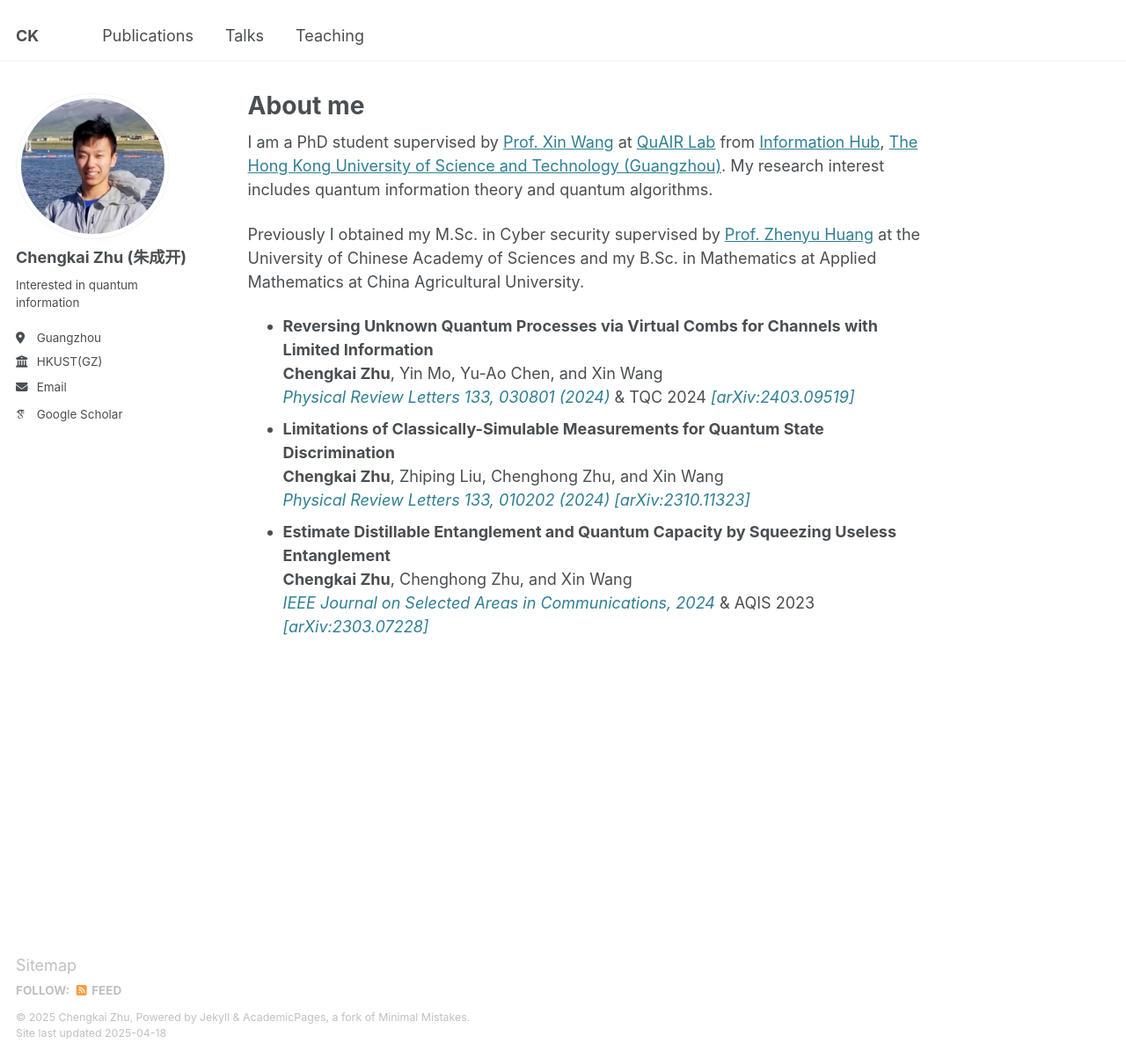
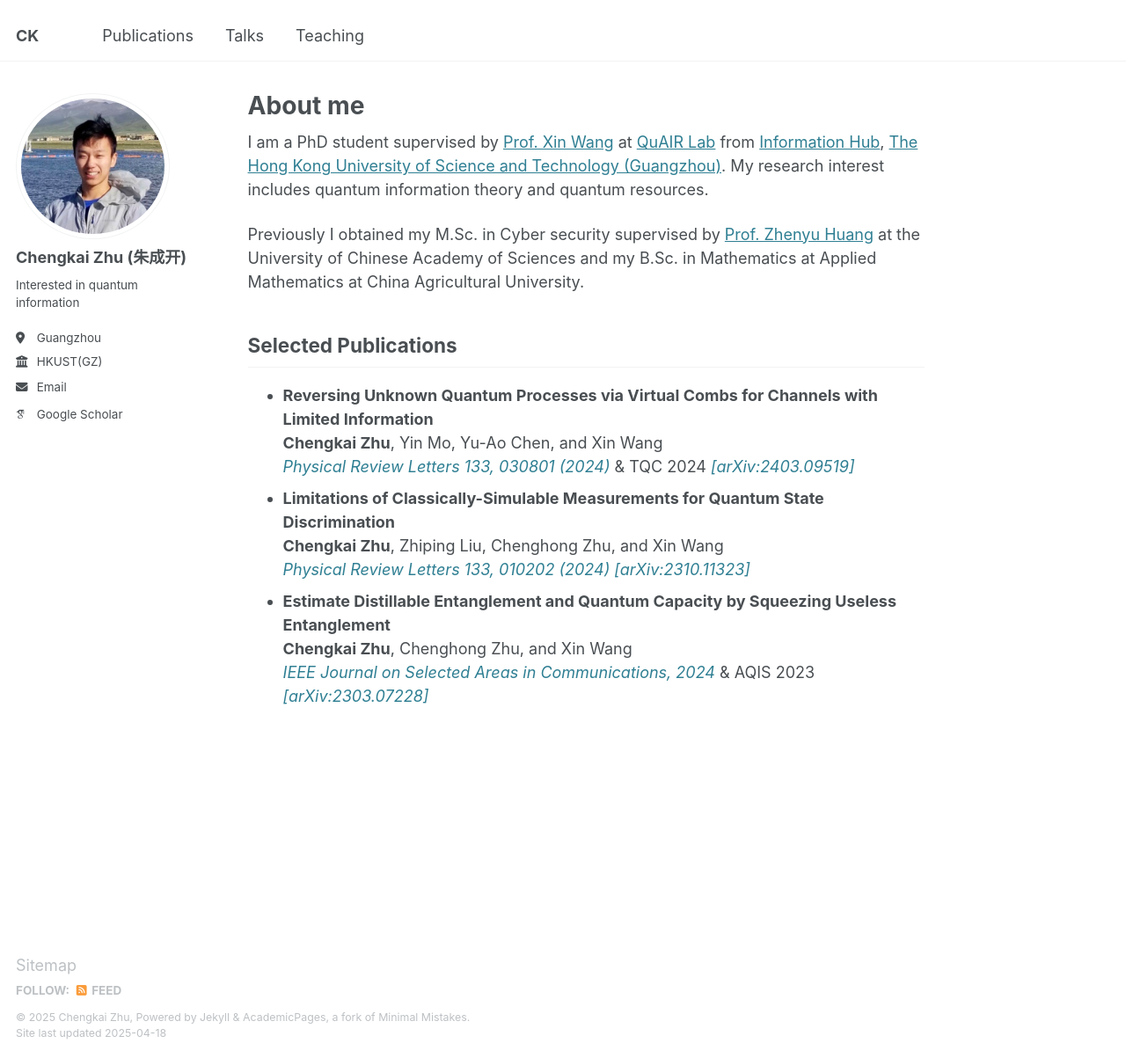
Before and after one commit to Chengkai-Zhu/Chengkai-Zhu.github.io, a Jekyll site: the page built from _pages/about.md, in a window 1280 px wide and 1203 px high. Shown: the whole window at 88% size. Built offline with Jekyll 4.4.1, drawn with Linux system fonts in a browser that asks for light colours; some web fonts are replaced.

Commit message:
Update about.md

```diff
--- a/_pages/about.md
+++ b/_pages/about.md
@@ -8,9 +8,11 @@ redirect_from:
 ---
 
 
-I am a PhD student supervised by [Prof. Xin Wang](https://www.xinwang.info/) at [QuAIR Lab](https://www.quair.group/people/) from [Information Hub](https://infh.hkust-gz.edu.cn/), [The Hong Kong University of Science and Technology (Guangzhou)](https://hkust-gz.edu.cn/). My research interest includes quantum information theory and quantum algorithms.
+I am a PhD student supervised by [Prof. Xin Wang](https://www.xinwang.info/) at [QuAIR Lab](https://www.quair.group/people/) from [Information Hub](https://infh.hkust-gz.edu.cn/), [The Hong Kong University of Science and Technology (Guangzhou)](https://hkust-gz.edu.cn/). My research interest includes quantum information theory and quantum resources.
 
 Previously I obtained my M.Sc. in Cyber security supervised by [Prof. Zhenyu Huang](https://scholar.google.com/citations?user=omCIQ64AAAAJ&hl=zh-CN) at the University of Chinese Academy of Sciences and my B.Sc. in Mathematics at Applied Mathematics at China Agricultural University.
+
+## Selected Publications
 
 - **Reversing Unknown Quantum Processes via Virtual Combs for Channels with Limited Information** \
   **Chengkai Zhu**, Yin Mo, Yu-Ao Chen, and Xin Wang\
```
